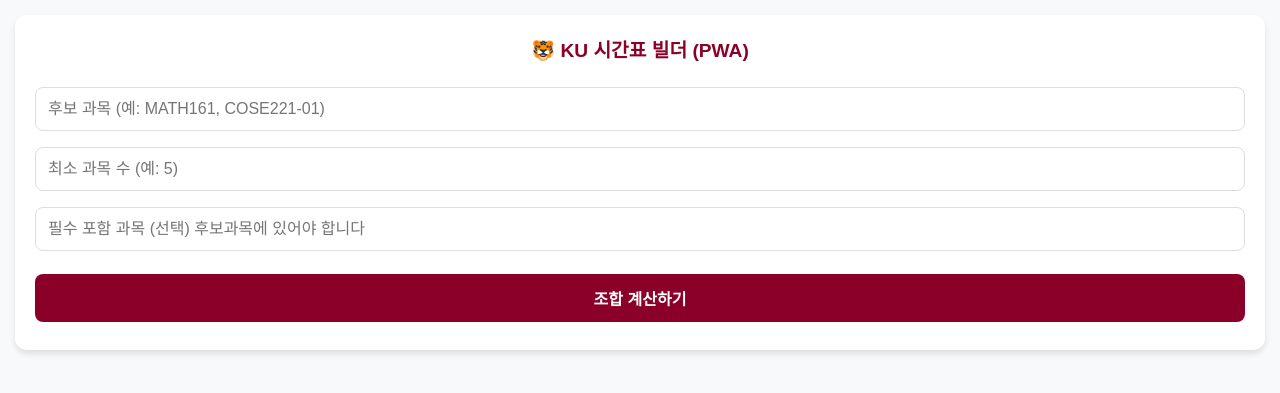
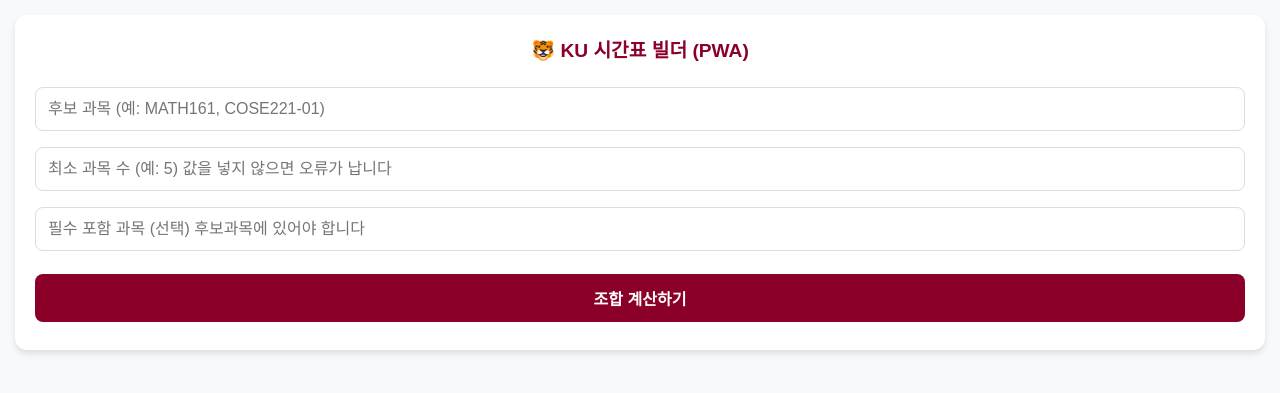
Before and after one commit to artificialsilver/KU-Timetable-Solver, a Flask app: page / in a window 1280 px wide. Shown: the top 393 px of the page. Run offline with Flask 3, Linux system fonts and the light colour scheme.

Commit message:
인자없을때오류

```diff
--- a/templates/index.html
+++ b/templates/index.html
@@ -47,7 +47,7 @@
 <div class="card">
     <h2>🐯 KU 시간표 빌더 (PWA)</h2>
     <input type="text" id="subjects" placeholder="후보 과목 (예: MATH161, COSE221-01)">
-    <input type="number" id="min_courses" placeholder="최소 과목 수 (예: 5)">
+    <input type="number" id="min_courses" placeholder="최소 과목 수 (예: 5) 값을 넣지 않으면 오류가 납니다">
     <input type="text" id="required" placeholder="필수 포함 과목 (선택) 후보과목에 있어야 합니다">
     <button onclick="getSchedule()">조합 계산하기</button>
 </div>
```
